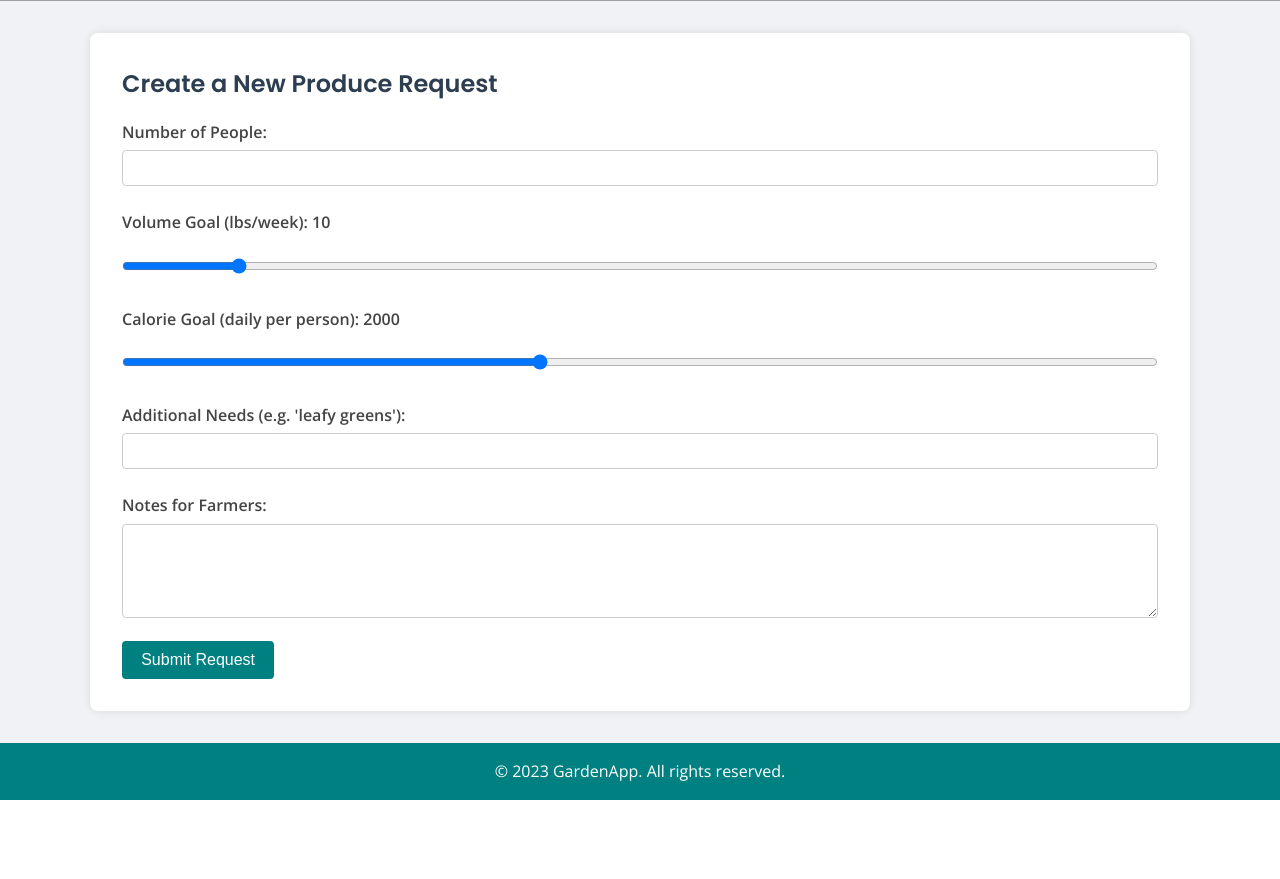
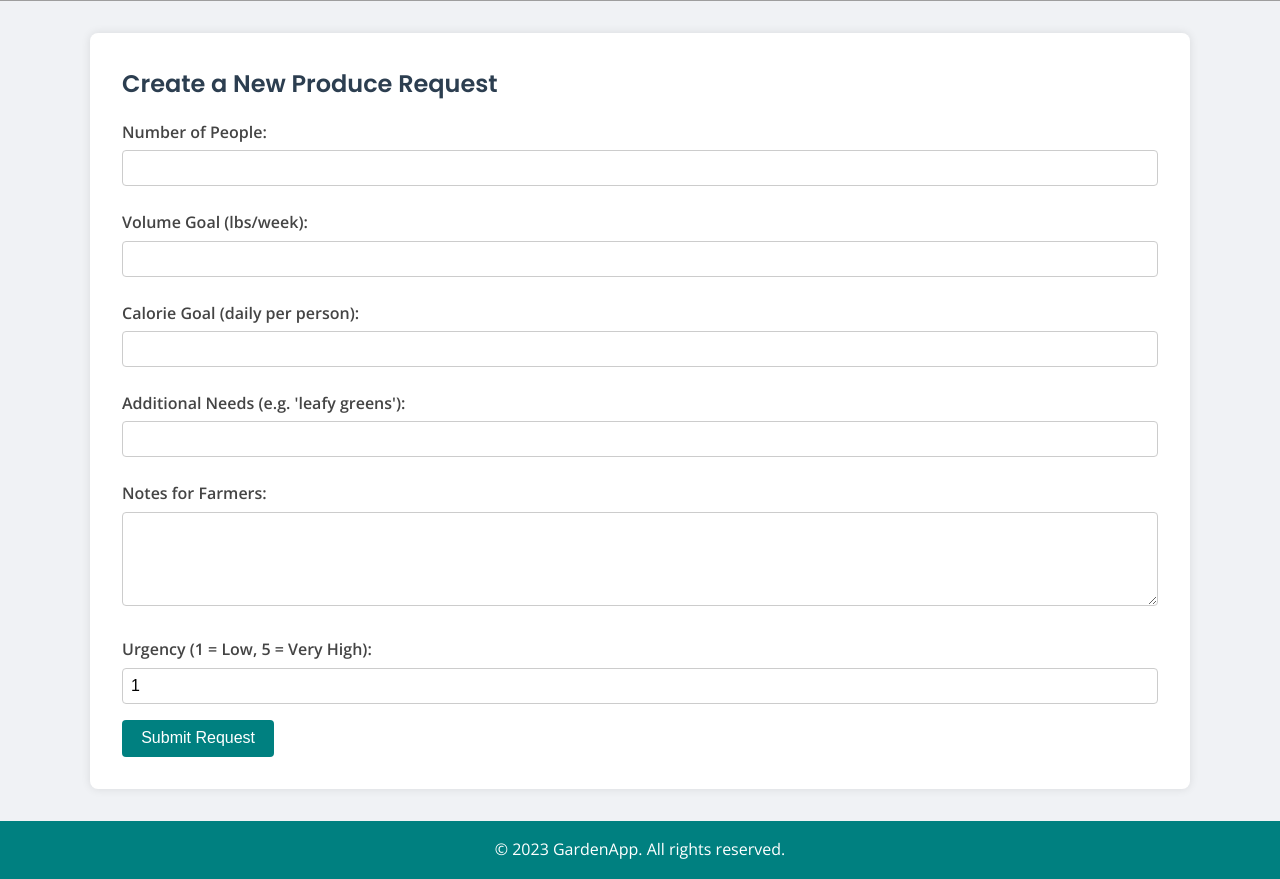
Before and after one commit to akshajnad/Verdant, a Flask app: template templates/request_form.html in a window 1280 px wide. Shown: the part 385-1264 px from the top of the page. Before the commit the page ends 1185 px from the top, so only its background shows below. Run offline with Flask 3, Linux system fonts and the light colour scheme; the template is opened without the code that fills it, so the values that code supplies are empty; grey boxes are pictures that could not be loaded.

Commit message:
Update request_form.html

```diff
--- a/templates/request_form.html
+++ b/templates/request_form.html
@@ -1,4 +1,3 @@
-<!-- templates/request_form.html -->
 {% extends "layout.html" %}
 {% block title %}New Produce Request | GardenApp{% endblock %}
 
@@ -8,13 +7,11 @@
   <label>Number of People:</label>
   <input type="number" name="num_people" required>
 
-  <label>Volume Goal (lbs/week): <span id="volumeValue">10</span></label>
-  <input type="range" name="volume_goal" min="0" max="100" step="1" value="10"
-         oninput="document.getElementById('volumeValue').textContent = this.value" />
+  <label>Volume Goal (lbs/week):</label>
+  <input type="number" step="0.1" name="volume_goal">
 
-  <label>Calorie Goal (daily per person): <span id="calorieValue">2000</span></label>
-  <input type="range" name="calorie_goal" min="0" max="5000" step="10" value="2000"
-         oninput="document.getElementById('calorieValue').textContent = this.value" />
+  <label>Calorie Goal (daily per person):</label>
+  <input type="number" step="0.1" name="calorie_goal">
 
   <label>Additional Needs (e.g. 'leafy greens'):</label>
   <input type="text" name="additional_needs">
@@ -22,6 +19,10 @@
   <label>Notes for Farmers:</label>
   <textarea name="shelter_notes" rows="4"></textarea>
 
-  <button type="submit" class="fancy-button">Submit Request</button>
+  <!-- NEW CODE: Urgency field -->
+  <label>Urgency (1 = Low, 5 = Very High):</label>
+  <input type="number" name="urgency" min="1" max="5" value="1">
+
+  <button type="submit" class="btn">Submit Request</button>
 </form>
 {% endblock %}
```
